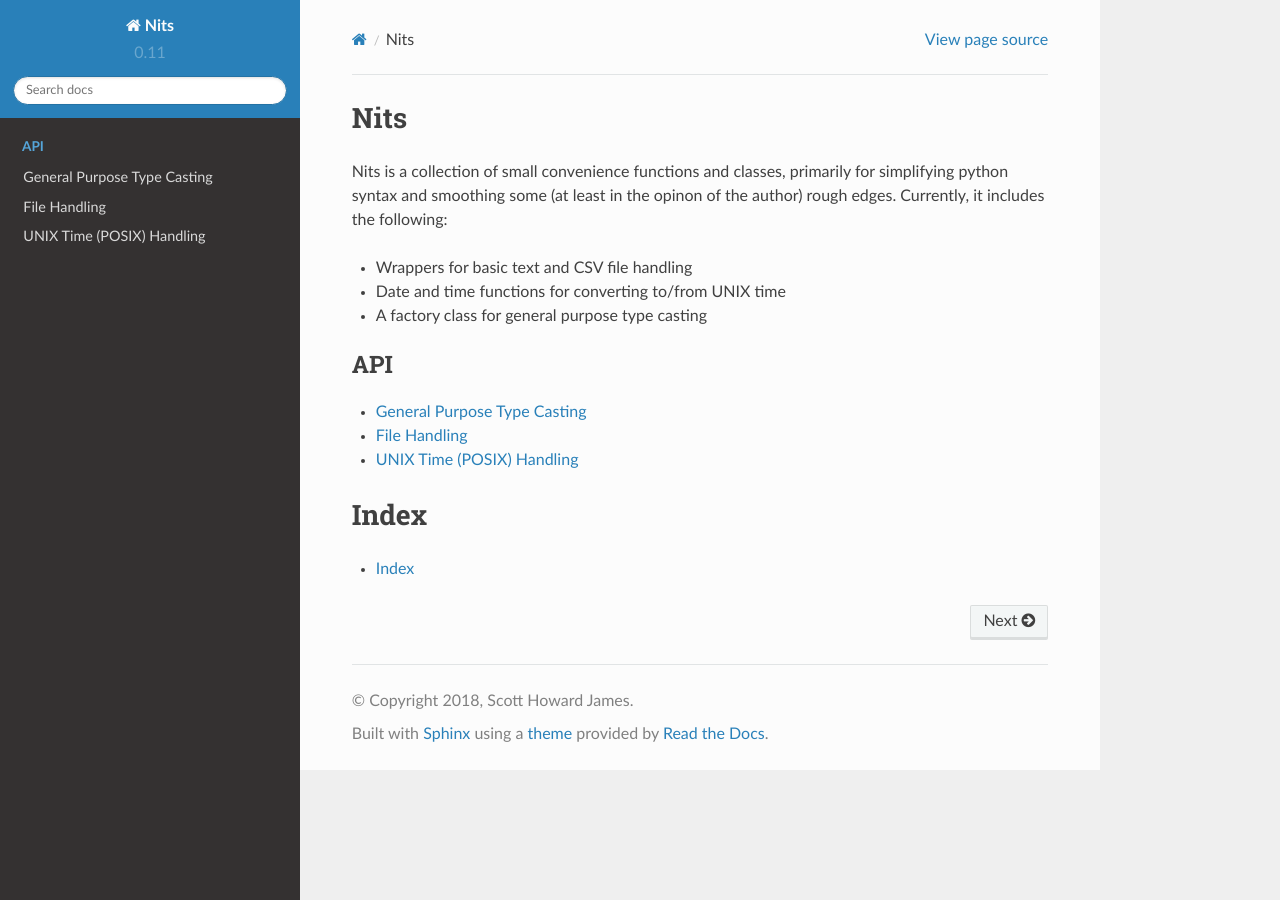
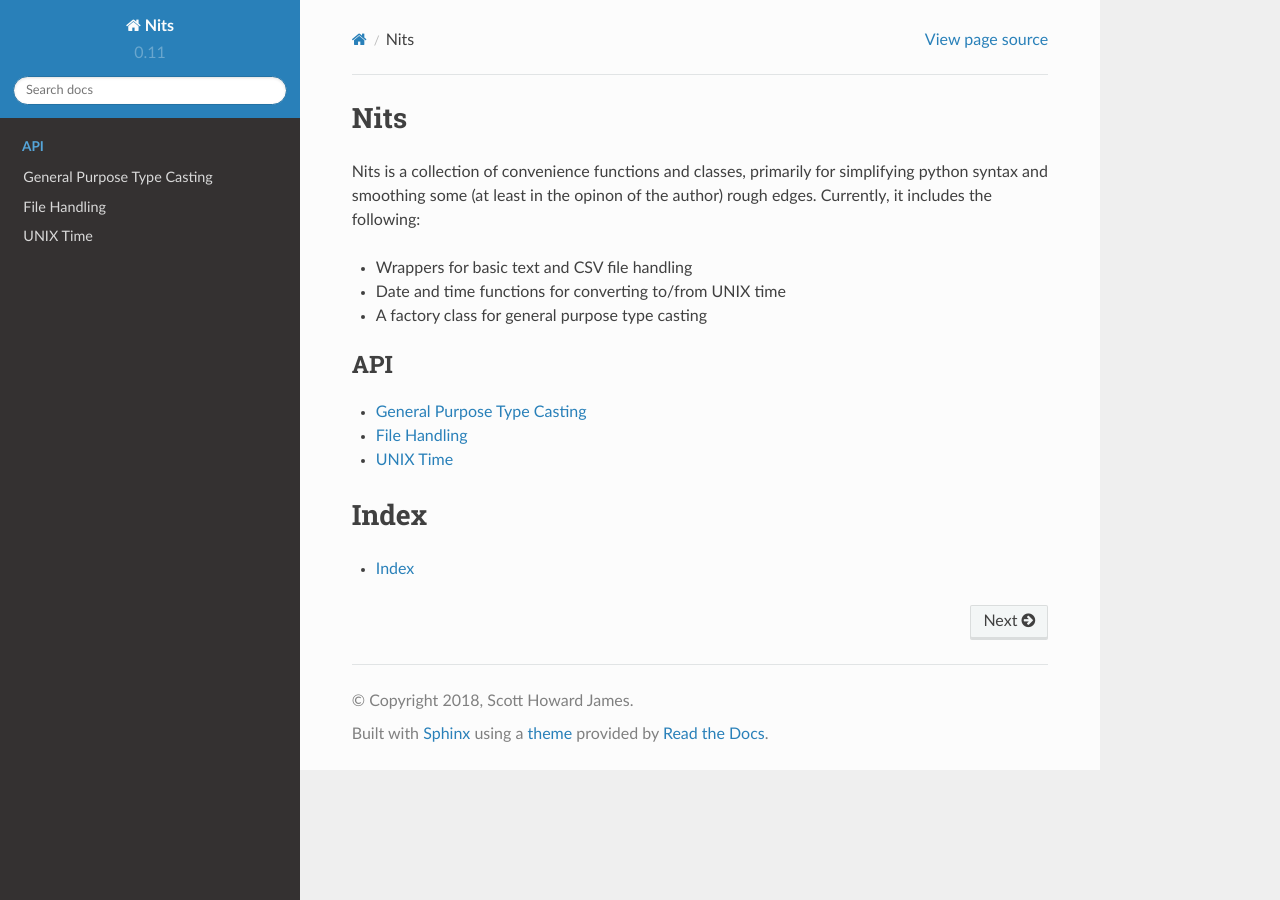
Before and after one commit to scott-howard-james/nits, a Sphinx documentation site: the page built from docs/index.rst, in a window 1280 px wide. Built offline with Sphinx 7.4.7 and the Read the Docs theme 2.0.0, drawn with Linux system fonts in a browser that asks for light colours.

Commit message:
Documentation tweaks

```diff
--- a/docs/api.rst
+++ b/docs/api.rst
@@ -18,7 +18,7 @@ File Handling
 .. autoclass:: nits.file.CSV
     :members:
 
-UNIX Time (POSIX) Handling
+UNIX Time
 -----------------------------
 
 .. automodule:: nits.time
--- a/docs/index.rst
+++ b/docs/index.rst
@@ -2,7 +2,7 @@
 Nits
 ========================================
 
-Nits is a collection of small convenience functions and classes,
+Nits is a collection of convenience functions and classes,
 primarily for simplifying python syntax and smoothing some (at least in
 the opinon of the author) rough edges. Currently, it includes the
 following:
```
Also changed, not shown: 1 other file.
